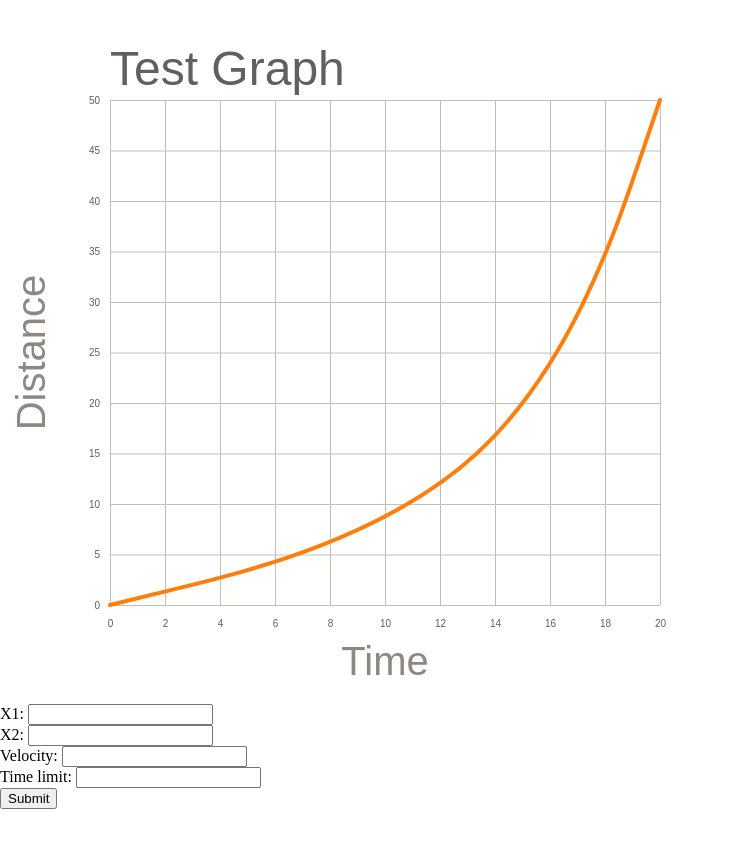
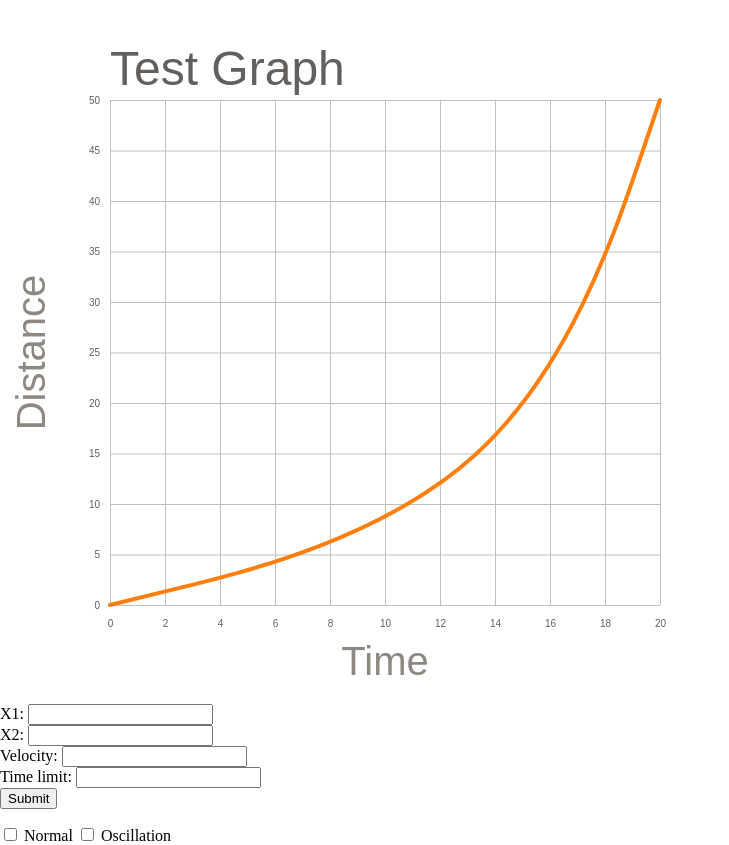
Before and after one commit to Douglas-Gray/Widget, a plain HTML site: page index.html in a window 1280 px wide. Shown: the whole page, without its empty margins (0-729 px from the left). Drawn offline with nearby package versions, Linux system fonts and the light colour scheme.

Commit message:
added oscillation option to graph

```diff
--- a/index.html
+++ b/index.html
@@ -37,5 +37,15 @@
   <button onclick="renderInput()">Submit</button>
   <p id="demo"></p>
 
+  <div>
+
+  <input type="checkbox" id="normal" name="normal" value="normal">
+  <label for="normal">Normal</label>
+
+  <input type="checkbox" id="focus" name="focus" value="focus">
+  <label for="focus">Oscillation</label>
+
+  </div>
+
 </body>
 </html>
--- a/input.js
+++ b/input.js
@@ -9,13 +9,36 @@ function renderInput(){
     var time = document.getElementById("time").value;
     var velocity = parseInt(document.getElementById("velocity").value);
 
+    var focus = document.getElementById("focus").checked;
+
+    //var velocity = 0;
+
     let x1 = 0;
     let x2 = 0;
     graphData.push({"x":0, "y":x1, "dataSet":1});
     graphData.push({"x":0, "y":x2, "dataSet":2});
 
+    var countup = false;
+
     let i = 1;
     while (i <= time) {
+
+        if (focus == true){
+            if (x1 >= 1){countup = false;}
+            else if (x1 <= -1){countup = true;}
+
+            if (countup == false){
+                velocity -= 0.5;
+            }
+            else if (countup == true){
+                velocity += 0.5;
+            }
+        }
+
+        console.log(velocity);
+        console.log(x1);
+        console.log(countup);
+
 
         x1 += x1input * velocity;
         x2 += x2input * velocity;
```
